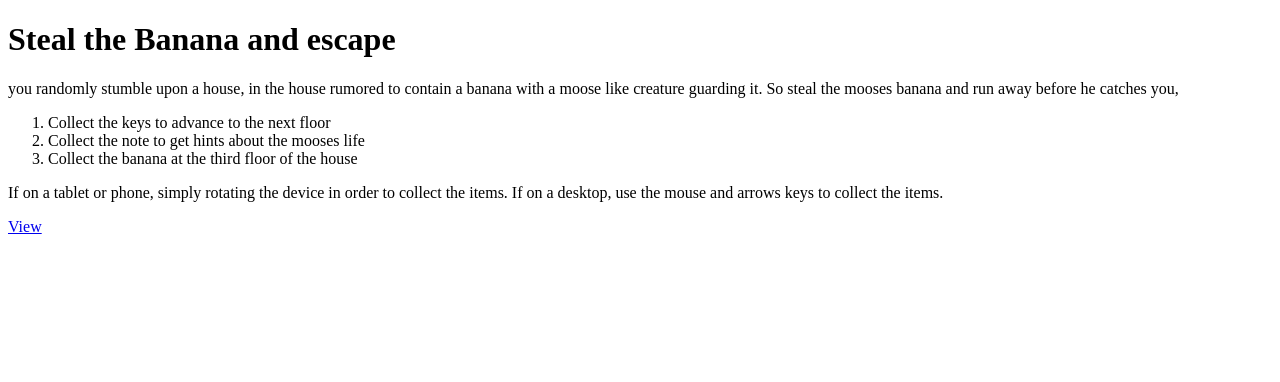
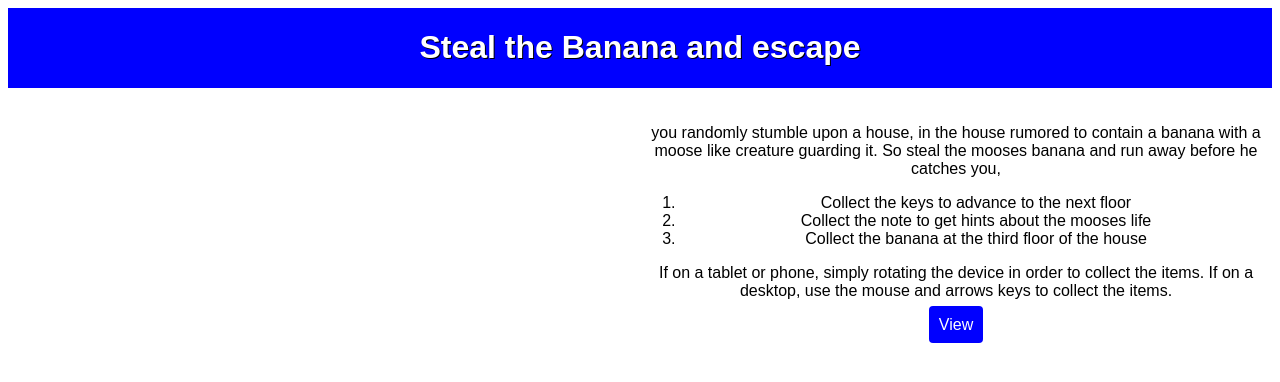
Before and after one commit to KEHUANG1230/KEHUANG1230, a plain HTML site: page index.html in a window 1280 px wide. Drawn offline with Linux system fonts and the light colour scheme.

Commit message:
Update style.css

```diff
--- a/style.css
+++ b/style.css
@@ -1,4 +1,39 @@
-html {
-  height: 100%;
-  width: 100%;
+html,body{
+  font-family:Arial, Helvetica, sans-serif;
 }
+.container{
+  display:flex;
+}
+#banner{
+  justify-content: center;
+  align-items: center;
+  background-color: blue;
+  color:white;
+}
+#banner h1{
+  text-shadow: 1px 1px black;
+}
+.button{
+  background-color: blue;
+  color:white;
+  padding:10px;
+  margin:10px;
+  text-decoration: none;
+  border-radius:4px;
+}
+#body{
+  margin-top:20px;
+}
+#snapshot{
+  flex:1;
+  text-align:center;
+}
+#snapshot img{
+  width:90%;
+  border-radius:2px;
+  box-shadow:2px 2px 2px black;
+}
+#description{
+  flex:1;
+  text-align:center;
+}
```
